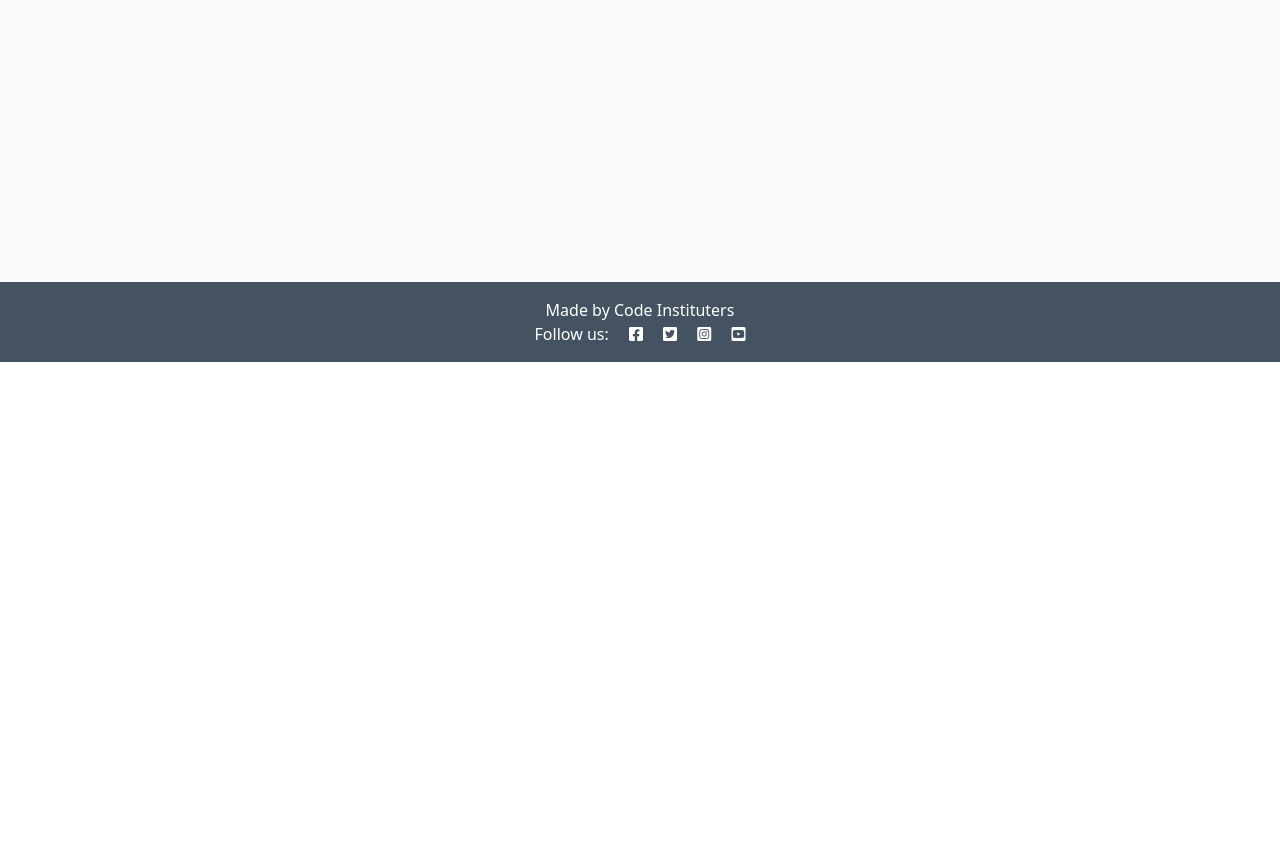
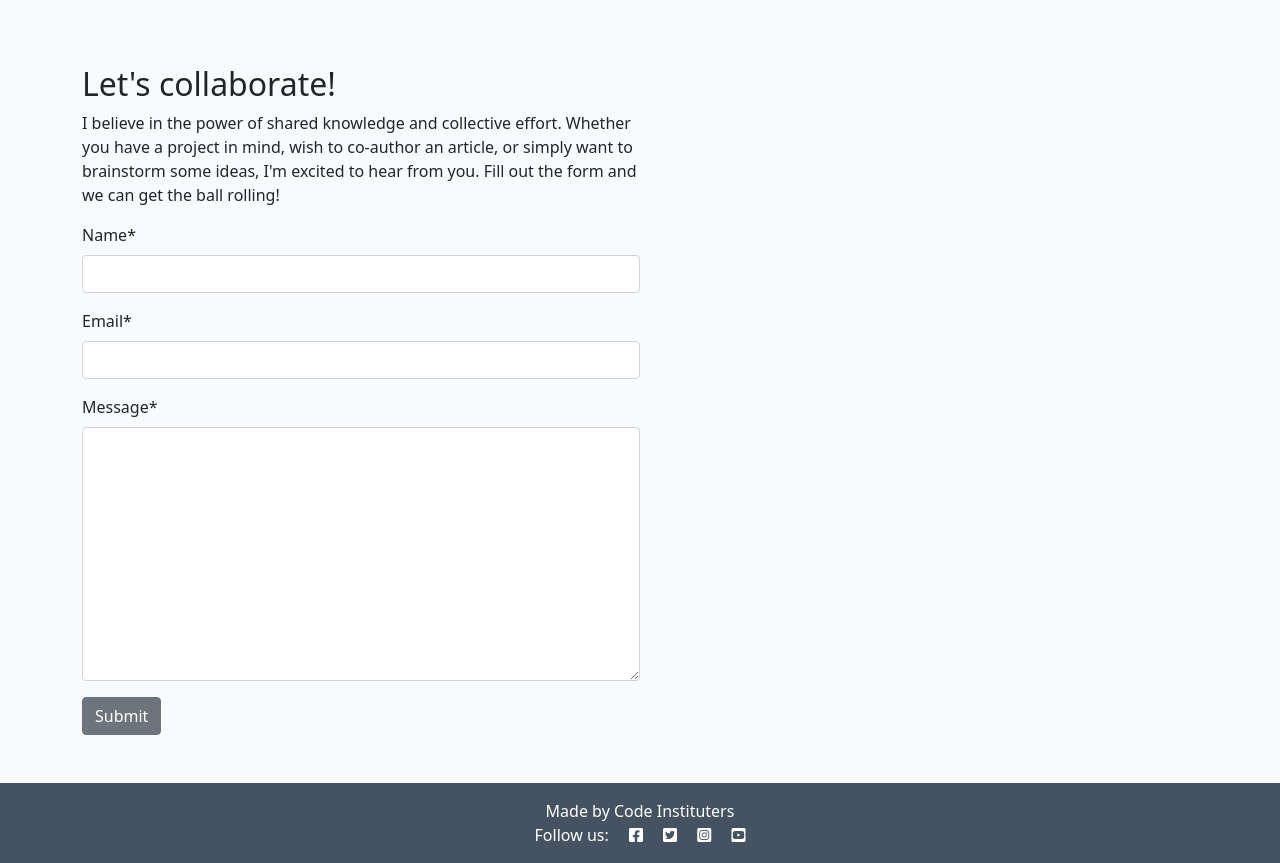
Before and after one commit to ci-mustafa/django-blog, a Django app: page /about/ in a window 1280 px wide. Shown: the part 438-1301 px from the top of the page. Before the commit the page ends 800 px from the top, so only its background shows below. Run offline with Django 5.2, Linux system fonts and the light colour scheme; data that the repository does not hold is empty; some libraries are stand-ins or nearby versions.

Commit message:
feat: add collaboration form

```diff
--- /dev/null
+++ b/about/forms.py
@@ -0,0 +1,7 @@
+from django import forms
+from .models import CollaborateRequest
+
+class CollaborateForm(forms.ModelForm):
+    class Meta:
+        model = CollaborateRequest
+        fields = ['name', 'email', "message"]
--- a/about/models.py
+++ b/about/models.py
@@ -11,3 +11,13 @@ class About(models.Model):
 
     def __str__(self):
         return f"{self.title}"
+
+
+class CollaborateRequest(models.Model):
+    name = models.CharField(max_length=200)
+    email = models.EmailField()
+    message = models.TextField()
+    read = models.BooleanField(default=False)
+
+    def __str__(self):
+        return f"Collaboration request from {self.name}"
--- a/about/templates/about/about.html
+++ b/about/templates/about/about.html
@@ -1,6 +1,7 @@
 {% extends 'base.html' %}
 {% block content %}
 {% load static %}
+{% load crispy_forms_tags %}
 <div class="container mt-5">
     <div class="row">
         <div class="col-4 text-center">
@@ -13,10 +14,28 @@
     </div>
     <div class="row">
         <div class="col text-right">
-          <!-- Updated on field goes in here -->
+            <!-- Updated on field goes in here -->
 
-          <p class="text-end"><em>Updated on: {{ about.updated_on }}</em></p>
+            <p class="text-end"><em>Updated on: {{ about.updated_on }}</em></p>
         </div>
-      </div>
+    </div>
+    <div class="row justify-content-center"></div>
+    <div class="col-12 col-md-6 my-5">
+        <h2>Let's collaborate!</h2>
+        <p>I believe in the power of shared knowledge and collective effort.
+            Whether you have a project in mind, wish to co-author
+            an article, or simply want to brainstorm some ideas,
+            I'm excited to hear from you. Fill out the form
+            and we can get the ball rolling!</p>
+
+        <!-- add your form here. Your submit button should
+                                have the classes of btn, btn-secondary -->
+        <form id="collaboration_form" method="POST">
+            {{ collaborate_form | crispy}}
+            {% csrf_token %}
+            <button id="submitButton" type="submit" class="btn btn-secondary">Submit</button>
+        </form>
+    </div>
+</div>
 </div>
 {% endblock content %}
--- a/about/views.py
+++ b/about/views.py
@@ -1,8 +1,17 @@
 from django.shortcuts import render
+from django.contrib import messages
 from .models import About
+from .forms import CollaborateForm
 # Create your views here.
 
 
 def about(request):
     about = About.objects.order_by("-updated_on").first()
-    return render(request, "about/about.html", {"about": about})
+    if request.method == "POST":
+        collaborate_form = CollaborateForm(data=request.POST)
+        if collaborate_form.is_valid():
+            collaborate_form.save()
+            messages.add_message(request, messages.SUCCESS,
+            message="Collaboration request received! I endeavour to respond within 2 working days.")
+    collaborate_form = CollaborateForm()
+    return render(request, "about/about.html", {"about": about, "collaborate_form": collaborate_form})
--- a/blog/views.py
+++ b/blog/views.py
@@ -40,7 +40,6 @@ def post_detail(request, slug):
             comment.save()
             messages.add_message(request, messages.SUCCESS, 'Comment submitted and awaiting approval')
     comment_form = CommentForm()
-
     return render(
         request,
         "blog/post_detail.html",
```
Also changed, not shown: about/admin.py (+7 -1 lines), about/migrations/0002_collaboraterequest.py (added).
